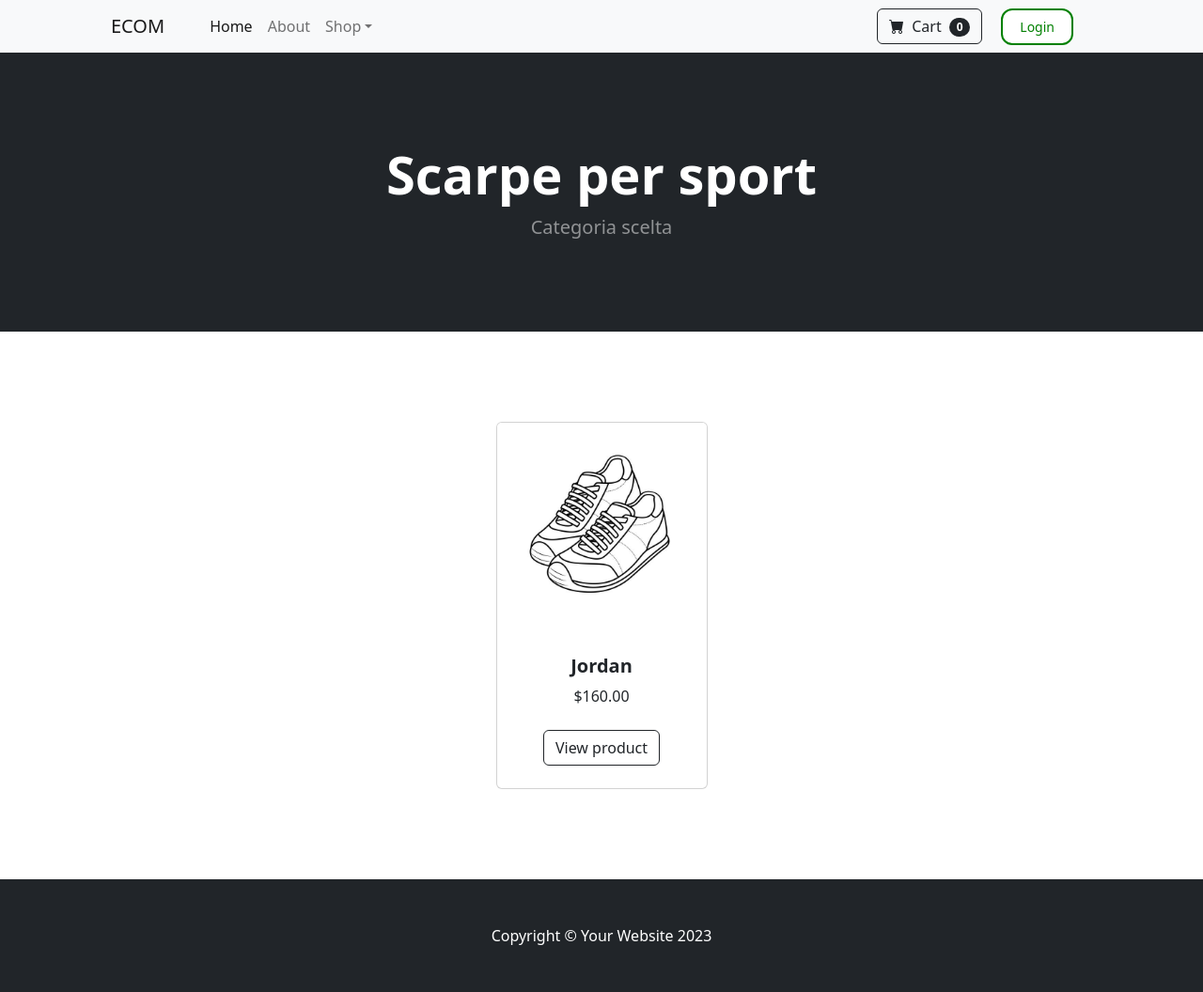
After one commit to gabrieledavena/eCom, a Django app: page /store/category/1/ in a window 1280 px wide. The commit adds this page. Shown: the whole page at 94% size. Run offline with Django 5.2, Linux system fonts and the light colour scheme; data comes from the database, SQL or seed files in the repository; both versions use the stored data as it was after the commit; some libraries are stand-ins or nearby versions.

Commit message:
Categorie

```diff
--- a/account/views.py
+++ b/account/views.py
@@ -1,7 +1,6 @@
 from django.shortcuts import render, redirect
 from django.contrib.auth import login
-from django.contrib.auth.models import User
-from .forms import UserRegistrationForm, SupplierProfileForm
+from .forms import UserRegistrationForm
 from .models import Supplier
 from store.models import Customer
 # Create your views here.
--- a/ecom/settings.py
+++ b/ecom/settings.py
@@ -38,8 +38,8 @@ INSTALLED_APPS = [
     "django.contrib.sessions",
     "django.contrib.messages",
     "django.contrib.staticfiles",
-    "store",
-    "account",
+    "store.apps.StoreConfig",
+    "account.apps.AccountConfig",
 ]
 
 MIDDLEWARE = [
--- a/store/admin.py
+++ b/store/admin.py
@@ -1,6 +1,9 @@
 from django.contrib import admin
 from .models import Category, Prodotto, Order
+
+class Category_admin(admin.ModelAdmin):
+    list_display = ('id', Category.__str__)
 # Register your models here.
-admin.site.register(Category)
+admin.site.register(Category, Category_admin)
 admin.site.register(Prodotto)
 admin.site.register(Order)
--- a/store/models.py
+++ b/store/models.py
@@ -1,21 +1,20 @@
 from django.db import models
 import datetime
 from django.contrib.auth.models import User
-from django.db.models.signals import post_save
 from account.models import Supplier, Customer
 # Create your models here.
 class Category(models.Model):
-    nome = models.CharField((""), max_length=50)
+    nome = models.CharField(max_length=50)
 
     def __str__(self):
         return self.nome
 
 
 class Prodotto(models.Model):
-    nome= models.CharField((""), max_length=50)
+    nome= models.CharField( max_length=50)
     price = models.DecimalField(default=0, max_digits=6, decimal_places=2)
     category = models.ForeignKey(Category, on_delete=models.CASCADE, default = 1)
-    description =models.CharField((""), max_length=200, blank=True)
+    description =models.CharField( max_length=200, blank=True)
     image = models.ImageField(upload_to='uploads/product', blank=True, default='uploads/product/stock_shoes.jpg')
     supplier = models.ForeignKey(Supplier, on_delete=models.CASCADE)
 
--- /dev/null
+++ b/store/templates/store/category.html
@@ -0,0 +1,46 @@
+{%extends 'base.html' %}
+
+{% block content %}
+        <!-- Header-->
+        <header class="bg-dark py-5">
+            <div class="container px-4 px-lg-5 my-5">
+                <div class="text-center text-white">
+                    <h1 class="display-4 fw-bolder">{{category}}</h1>
+                    <p class="lead fw-normal text-white-50 mb-0">Categoria scelta</p>
+                </div>
+            </div>
+        </header>
+        <!-- Section-->
+        <section class="py-5">
+            <div class="container px-4 px-lg-5 mt-5">
+                <div class="row gx-4 gx-lg-5 row-cols-2 row-cols-md-3 row-cols-xl-4 justify-content-center">
+
+                    {% for product in products%}
+
+                    <div class="col mb-5">
+                        <div class="card h-100">
+                            <!-- Product image-->
+                            <img class="card-img-top" src="{{product.image.url}}" alt="..." />
+                            <!-- Product details-->
+                            <div class="card-body p-4">
+                                <div class="text-center">
+                                    <!-- Product name-->
+                                    <h5 class="fw-bolder">{{product.nome}}</h5>
+                                    <!-- Product price-->
+                                    ${{product.price}}
+                                </div>
+                            </div>
+                            <!-- Product actions-->
+                            <div class="card-footer p-4 pt-0 border-top-0 bg-transparent">
+                                <div class="text-center"><a class="btn btn-outline-dark mt-auto" href="/store/product/{{ product.id }}/">View product</a></div>
+                            </div>
+                        </div>
+                    </div>
+
+                    {% endfor %}
+
+                </div>
+            </div>
+        </section>
+
+{% endblock %}
--- a/store/urls.py
+++ b/store/urls.py
@@ -1,10 +1,10 @@
 from django.urls import path
-from .views import *
-from django.contrib.auth import views as auth_views
+from .views import product_view, category, home_store
 
 app_name = 'store'
 
 urlpatterns = [
     path("", home_store, name='home_store'),
     path("product/<int:pk>/", product_view, name='product'),
+    path("category/<int:cat>/", category, name='category'),
 ]
--- a/store/views.py
+++ b/store/views.py
@@ -1,5 +1,5 @@
-from django.shortcuts import render, get_object_or_404
-from .models import Prodotto
+from django.shortcuts import redirect, get_object_or_404, render
+from .models import Prodotto, Category
 
 # Create your views here.
 
@@ -7,6 +7,14 @@ def product_view(request, pk):
     product = get_object_or_404(Prodotto, id=pk)
     return render(request, "store/product.html", {'product':product})
 
+def category(request, cat):
+    try:
+        myCategory = Category.objects.get(id=cat)
+        products = Prodotto.objects.filter(category = myCategory)
+    except:
+        return redirect('/store')
+    return render(request, 'store/category.html', {'products':products, 'category':myCategory})
+
 def home_store(request):
     products=Prodotto.objects.all()
     return render(request, "store/home_store.html", {'products':products})
--- a/templates/base.html
+++ b/templates/base.html
@@ -17,6 +17,7 @@
         <link rel="stylesheet" href="{% static 'css/styles.css' %}">
     </head>
     <body>
+
         {%include 'navbar.html' %}
 
         {% block content%}
--- a/templates/home.html
+++ b/templates/home.html
@@ -3,4 +3,5 @@
 {%block content%}
 
 <title> HOME <title>
+
 {%endblock%}
--- a/templates/navbar.html
+++ b/templates/navbar.html
@@ -9,10 +9,16 @@
                 <li class="nav-item dropdown">
                     <a class="nav-link dropdown-toggle" id="navbarDropdown" href="#" role="button" data-bs-toggle="dropdown" aria-expanded="false">Shop</a>
                     <ul class="dropdown-menu" aria-labelledby="navbarDropdown">
-                        <li><a class="dropdown-item" href="#!">All Products</a></li>
+                        <li><a class="dropdown-item" href="/store">Tutte le scarpe</a></li>
                         <li><hr class="dropdown-divider" /></li>
-                        <li><a class="dropdown-item" href="#!">Popular Items</a></li>
-                        <li><a class="dropdown-item" href="#!">New Arrivals</a></li>
+
+                        <li><a class="dropdown-item" href="{% url 'store:category' 1 %}">Scarpe per sport</a></li>
+                        <li><a class="dropdown-item" href="{% url 'store:category' 2 %}">Sneaker</a></li>
+                        <li><a class="dropdown-item" href="{% url 'store:category' 3 %}">Stivali</a></li>
+                        <li><a class="dropdown-item" href="{% url 'store:category' 4 %}">Scarpe eleganti</a></li>
+                        <li><a class="dropdown-item" href="{% url 'store:category' 5 %}">Scarpe aperte</a></li>
+                        <li><a class="dropdown-item" href="{% url 'store:category' 6 %}">Pantofole</a></li>
+                        <li><a class="dropdown-item" href="{% url 'store:category' 7 %}">Scarpe per out-door</a></li>
                     </ul>
                 </li>
             </ul>
@@ -36,7 +42,7 @@
                 <style>
                     .custom-logout-button {
                         background-color: white;
-                        border: 2px solid red;
+                        border: 1px solid red;
                         padding: 7px 18px;
                         color: red;
                         font: inherit;
```
Also changed, not shown: db.sqlite3.
